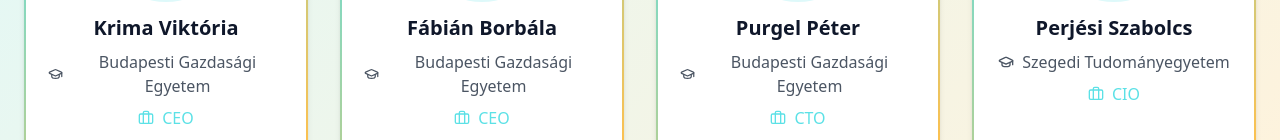
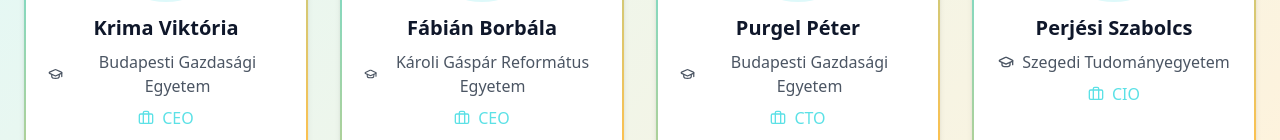
Before and after one commit to peszabolcs/SQUO, a React (Vite) app: page /about in a window 1280 px wide. Shown: the part 506-646 px from the top of the page. Built offline with nearby package versions, Linux system fonts and the light colour scheme.

Commit message:
minor fix

```diff
--- a/src/pages/About.jsx
+++ b/src/pages/About.jsx
@@ -10,7 +10,7 @@
   },
   {
     name: "Fábián Borbála",
-    university: "Budapesti Gazdasági Egyetem",
+    university: "Károli Gáspár Református Egyetem",
     role: "CEO",
     image: "/team/member2.jpg",
   },
```
